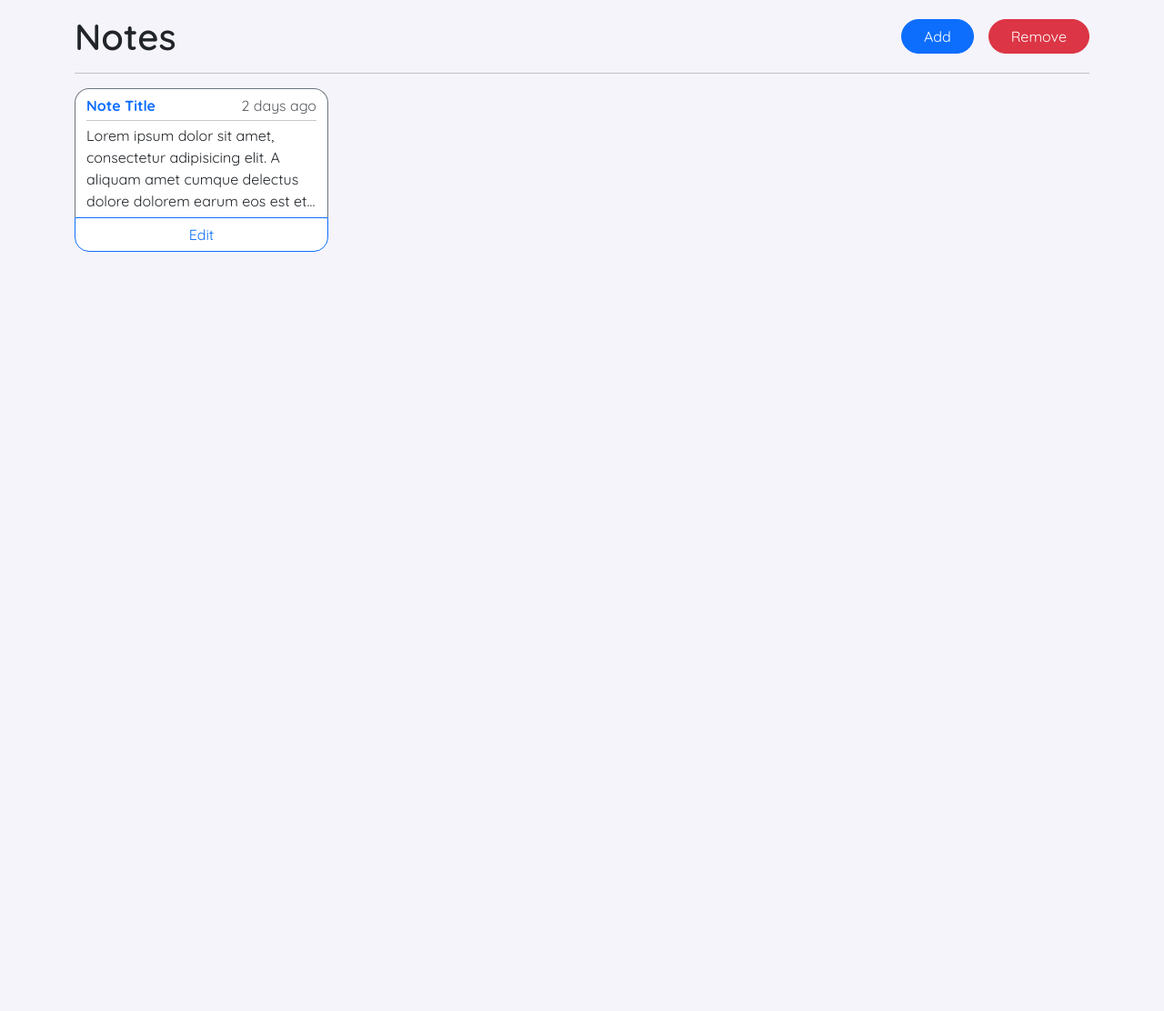
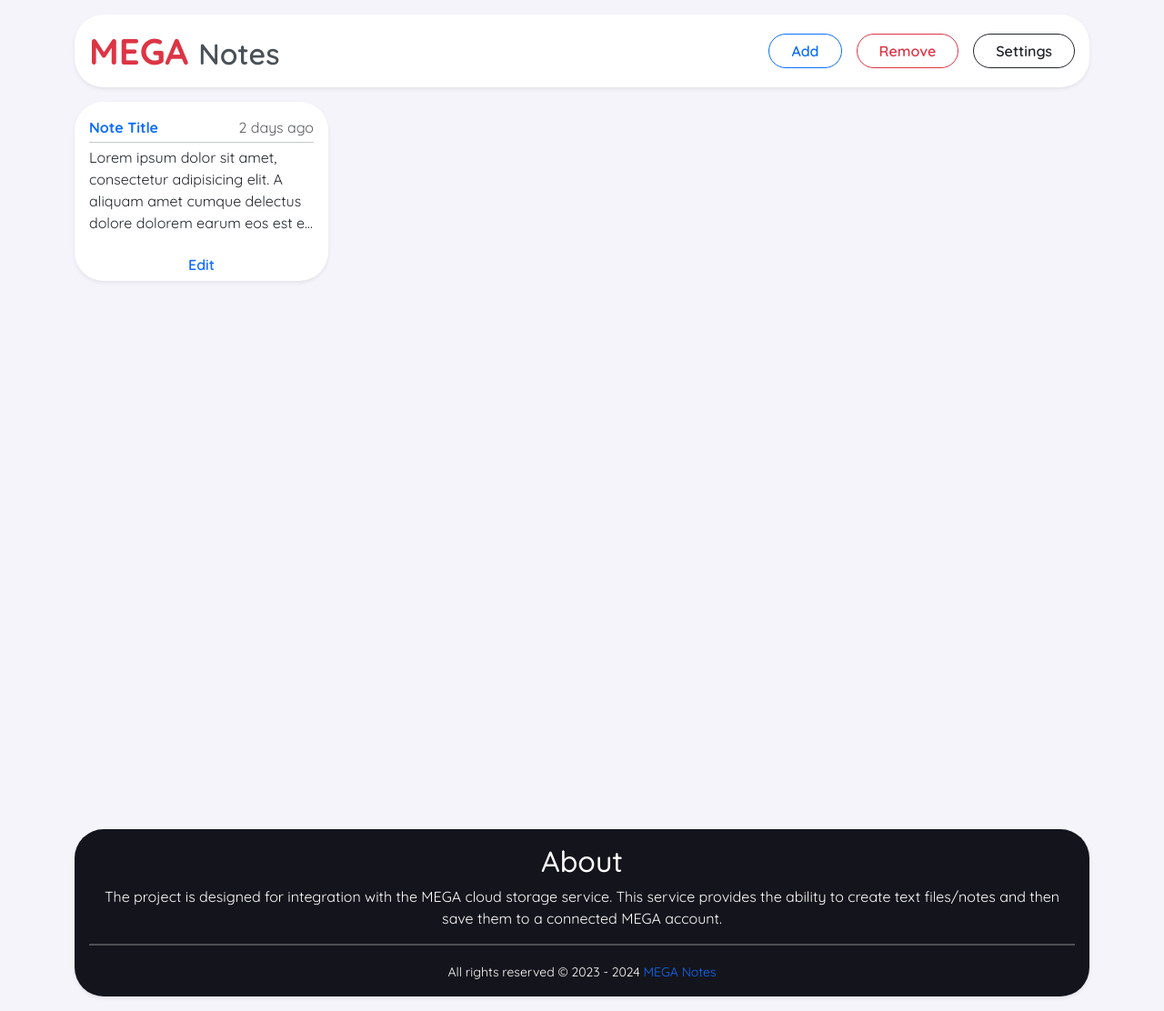
Before and after one commit to FCTL3314/TextNotes-Mega, a Django app: page /notes/ in a window 1280 px wide. Shown: the whole page at 91% size. Before the commit the page ends 277 px from the top, so only its background shows below. Run offline with Django 4.2, Linux system fonts and the light colour scheme; some libraries are stand-ins or nearby versions.

Commit message:
Change styles; Move js, css code to the separated modules; Add settings for media and static files

```diff
--- a/core/urls.py
+++ b/core/urls.py
@@ -1,3 +1,5 @@
+from django.conf import settings
+from django.conf.urls.static import static
 from django.contrib import admin
 from django.urls import path, include
 
@@ -5,3 +7,6 @@ urlpatterns = [
     path("admin/", admin.site.urls),
     path("notes/", include("notes.urls", namespace="notes")),
 ]
+
+if settings.DEBUG:
+    urlpatterns += static(settings.MEDIA_URL, document_root=settings.MEDIA_ROOT)
--- a/notes/models.py
+++ b/notes/models.py
@@ -5,7 +5,7 @@ from django.utils import timezone
 class TextNote(models.Model):
     title = models.CharField(max_length=128)
     text = models.TextField()
-    mega_path = models.FilePathField()
+    mega_path = models.TextField()
     created_at = models.DateTimeField(default=timezone.now)
     updated_at = models.DateTimeField(auto_now_add=timezone.now)
 
--- /dev/null
+++ b/static/css/main.css
@@ -0,0 +1,36 @@
+@import url('https://fonts.googleapis.com/css2?family=Quicksand:wght@300..700&display=swap');
+
+
+body {
+    font-family: 'Quicksand', sans-serif;
+    background-color: #F5F4FB;
+}
+
+.loading-overlay {
+    position: fixed;
+    z-index: 9999;
+    top: 0;
+    left: 0;
+    width: 100%;
+    height: 100%;
+    background-color: rgba(0, 0, 0, 0.5);
+    display: flex;
+    justify-content: center;
+    align-items: center;
+}
+
+.loading-overlay .spinner-border {
+    width: 3rem;
+    height: 3rem;
+}
+
+.component {
+    border-radius: var(--bs-border-radius-xxl);
+    padding: 1rem;
+    background-color: var(--bs-white);
+    box-shadow: var(--bs-box-shadow-sm);
+}
+
+#footer {
+    background-color: var(--dark-purple) !important;
+}
--- /dev/null
+++ b/static/css/variables.css
@@ -0,0 +1,3 @@
+:root {
+    --dark-purple: #14141c;
+}
--- /dev/null
+++ b/static/js/loading.js
@@ -0,0 +1,9 @@
+const loadingWrapper = $("#loadingWrapper");
+
+function showLoading() {
+    loadingWrapper.show();
+}
+
+function hideLoading() {
+    loadingWrapper.hide();
+}
--- a/templates/base.html
+++ b/templates/base.html
@@ -1,8 +1,11 @@
+{% load static %}
+
+
 <!DOCTYPE html>
 <html lang="en">
 <head>
     <meta charset="UTF-8">
-    <title>{% block title %} Title {% endblock %}</title>
+    <title>{% block title %} Title {% endblock %} - MEGA Notes</title>
     <!-- Bootstrap -->
     <link rel="stylesheet" href="https://cdn.jsdelivr.net/npm/bootstrap@5.3.2/dist/css/bootstrap.min.css">
     <link rel="stylesheet" href="https://cdn.jsdelivr.net/npm/bootstrap-icons@1.3.0/font/bootstrap-icons.css">
@@ -10,27 +13,79 @@
     <!-- Google Fonts -->
     <link rel="preconnect" href="https://fonts.googleapis.com">
     <link rel="preconnect" href="https://fonts.gstatic.com" crossorigin>
-    <!-- Quicksand font -->
-    <link rel="stylesheet" href="https://fonts.googleapis.com/css2?family=Quicksand:wght@300..700&display=swap">
     <!-- JQuery -->
     <script
-    src="https://code.jquery.com/jquery-3.7.1.js"
-    integrity="sha256-eKhayi8LEQwp4NKxN+CfCh+3qOVUtJn3QNZ0TciWLP4="
-    crossorigin="anonymous"
+            src="https://code.jquery.com/jquery-3.7.1.js"
+            integrity="sha256-eKhayi8LEQwp4NKxN+CfCh+3qOVUtJn3QNZ0TciWLP4="
+            crossorigin="anonymous"
     >
     </script>
-    <style>
-        body {
-            font-family: 'Quicksand', sans-serif;
-            background-color: #F5F4FB;
-        }
-    </style>
+    <!-- CSS Styles -->
+    <link rel="stylesheet" href="{% static 'css/variables.css' %}">
+    <link rel="stylesheet" href="{% static 'css/main.css' %}">
+    <!-- JavaScript -->
+    <script src="{% static 'js/loading.js' %}" defer></script>
     {% block style %} {% endblock %}
 </head>
 <body>
+
 <div class="container py-3">
-    {% block content %} {% endblock %}
+    <div id="loadingWrapper" class="loading-wrapper">
+        <div id="loadingOverlay" class="loading-overlay">
+            <div class="spinner-border text-primary" role="status"></div>
+        </div>
+    </div>
+    <div class="component mb-3">
+        <div class="d-flex">
+            <h1 class="fw-semibold mb-0" style="width: max-content">
+                <span class="text-danger fw-bold">MEGA</span>
+                <span class="h2 text-dark-emphasis fw-semibold">Notes</span>
+            </h1>
+            <div class="ms-auto d-flex align-items-center" style="width: max-content">
+                <button
+                        class="btn btn-outline-primary btn-action fw-semibold me-3"
+                        data-bs-toggle="modal"
+                        data-bs-target="#addNoteModal"
+                >
+                    Add
+                </button>
+                <button
+                        id="removeNotesBtn"
+                        class="btn btn-outline-danger btn-action fw-semibold me-3"
+                >
+                    Remove
+                </button>
+                <a class="btn btn-outline-dark btn-action fw-semibold">Settings</a>
+            </div>
+        </div>
+    </div>
+
+    <div class="min-vh-100">
+        {% block content %} {% endblock %}
+    </div>
+
+    <div id="footer" class="component bg-dark text-white text-center">
+        <div class="footer">
+            <h2>About</h2>
+            <p>
+                The project is designed for integration with the MEGA cloud storage service. This service provides
+                the ability to create text files/notes and then save them to a connected MEGA account.
+            </p>
+            <hr class="divider border-2">
+            <small>
+                All rights reserved © 2023 - 2024
+                <a
+                        class="link-primary text-decoration-none"
+                        href="https://github.com/FCTL3314/TextNotes-Mega"
+                        target="_blank"
+                >
+                    MEGA Notes
+                </a>
+            </small>
+        </div>
+    </div>
 </div>
+
 {% block script %} {% endblock %}
 </body>
 </html>
--- a/templates/notes/notes.html
+++ b/templates/notes/notes.html
@@ -1,16 +1,67 @@
 {% extends "base.html" %}
+{% load static %}
+
+{% block title %} Notes {% endblock %}
 
 {% block content %}
-    <div class="row d-flex">
-        <h1 class="fw-semibold mb-0" style="width: max-content">Notes</h1>
-        <div class="ms-auto d-flex align-items-center rounded-5" style="width: max-content">
-            <button class="btn btn-primary btn-action me-3">Add</button>
-            <button class="btn btn-danger btn-action">Remove</button>
+    <div
+            id="addNoteModal"
+            class="modal fade"
+            tabindex="-1"
+            aria-labelledby="addNoteModalLabel"
+            aria-hidden="true"
+    >
+        <div class="modal-dialog">
+            <form>
+                <div class="modal-content component">
+                    <div class="modal-header">
+                        <h1 class="modal-title fs-5 fw-semibold text-primary" id="addNoteModalLabel">
+                            Note creation
+                        </h1>
+                        <button
+                                class="btn-close"
+                                type="button"
+                                data-bs-dismiss="modal"
+                                aria-label="Close"
+                        >
+                        </button>
+                    </div>
+                    <div class="modal-body">
+                        <div class="mb-3">
+                            <label for="titleInput" class="form-label">Title</label>
+                            <input
+                                    type="text"
+                                    class="form-control"
+                                    id="titleInput"
+                                    placeholder="Enter a note title..."
+                            >
+                        </div>
+                        <div class="mb-3">
+                            <label for="textInput" class="form-label">Text</label>
+                            <textarea
+                                    class="form-control"
+                                    id="textInput"
+                                    placeholder="Enter a note text..."
+                                    rows="6"
+                            >
+                            </textarea>
+                        </div>
+                    </div>
+                    <div class="modal-footer d-flex justify-content-center">
+                        <button
+                                id="addNoteBtn"
+                                type="submit"
+                                class="btn btn-outline-primary btn-action"
+                        >
+                            Create
+                        </button>
+                    </div>
+                </div>
+            </form>
         </div>
     </div>
-    <hr class="divider">
-    <div class="col-6 col-md-4 col-lg-3 col-xl-3 col-xxl-3 bg-white rounded-4">
-        <div class="note-item">
+    <div class="col-6 col-md-4 col-lg-3 col-xl-3 col-xxl-3 bg-white rounded-5 shadow-sm">
+        <div class="note-item component shadow-none">
             <div class="d-flex">
                 <a class="note-item__title link-primary" href="#">Note Title</a>
                 <span class="ms-auto text-muted">2 days ago</span>
@@ -26,7 +77,7 @@
                 repudiandae.
             </p>
         </div>
-        <button class="btn btn-outline-primary note__edit-btn">Edit</button>
+        <button class="btn btn-outline-primary note__edit-btn fw-semibold border-0">Edit</button>
     </div>
 {% endblock %}
 
@@ -34,23 +85,25 @@
     <script>
         $(document).ready(function () {
             const addNoteBtn = $("#addNoteBtn");
-
-            addNoteBtn.on('click', addNote);
+            const removeNotesBtn = $("#removeNotesBtn");
 
             function addNote() {
 
             }
+
+            addNoteBtn.on('click', addNote);
+
+            function initialize() {
+                hideLoading();
+            }
+
+            initialize();
         });
     </script>
 {% endblock %}
 
 {% block style %}
     <style>
-        :root {
-            --note-item-height: 175px;
-            --common-rounding: 1rem;
-        }
-
         .btn-action {
             border-radius: 2rem;
             padding-left: 1.5rem;
@@ -58,13 +111,10 @@
         }
 
         .note-item {
-            border-top-left-radius: var(--common-rounding);
-            border-top-right-radius: var(--common-rounding);
+            border-bottom-left-radius: 0;
+            border-bottom-right-radius: 0;
+            border-bottom: 0;
             width: 100%;
-            border: 1px var(--bs-secondary) solid;
-            border-bottom: 0;
-            padding: 0.375rem 0.75rem;
-            background-color: var(--bs-white);
             overflow: hidden;
         }
 
```
Also changed, not shown: core/settings.py (+10 -0 lines), templates/notes/note.html (deleted, +0 -9 lines).
